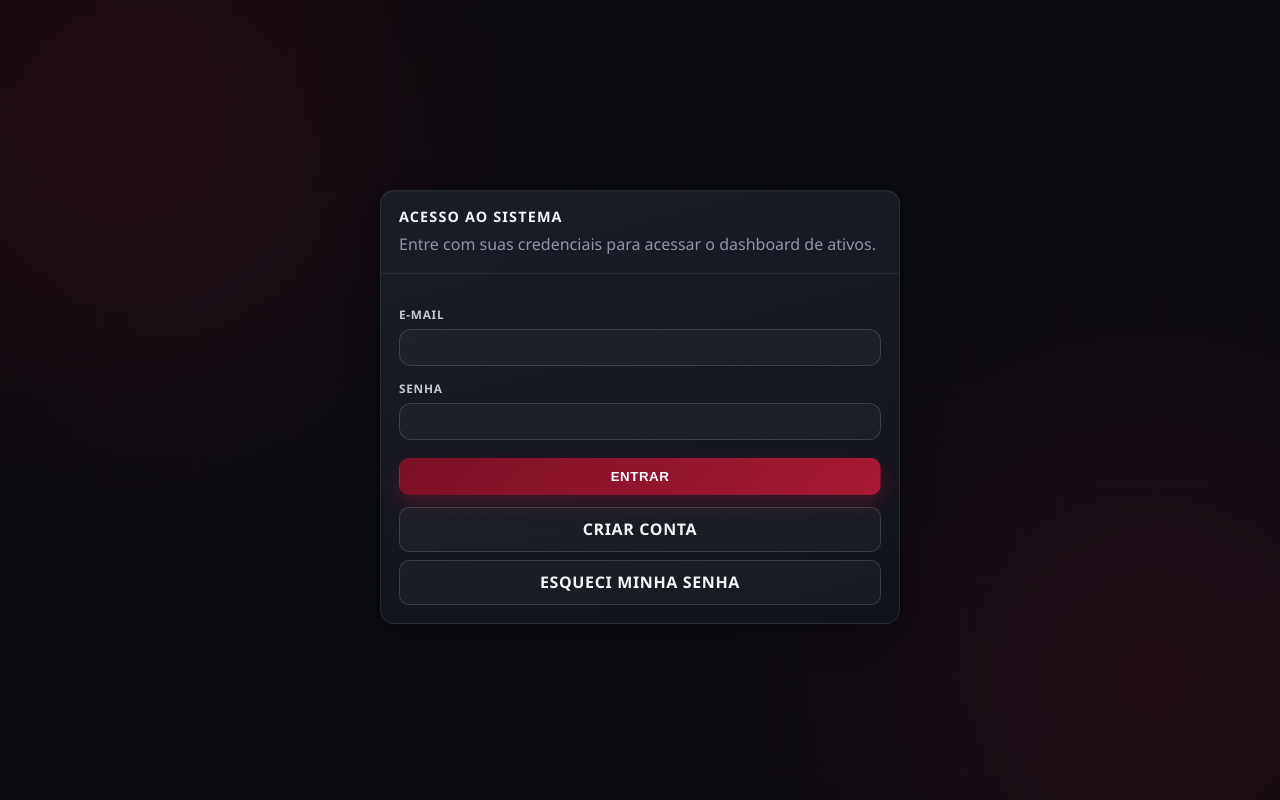
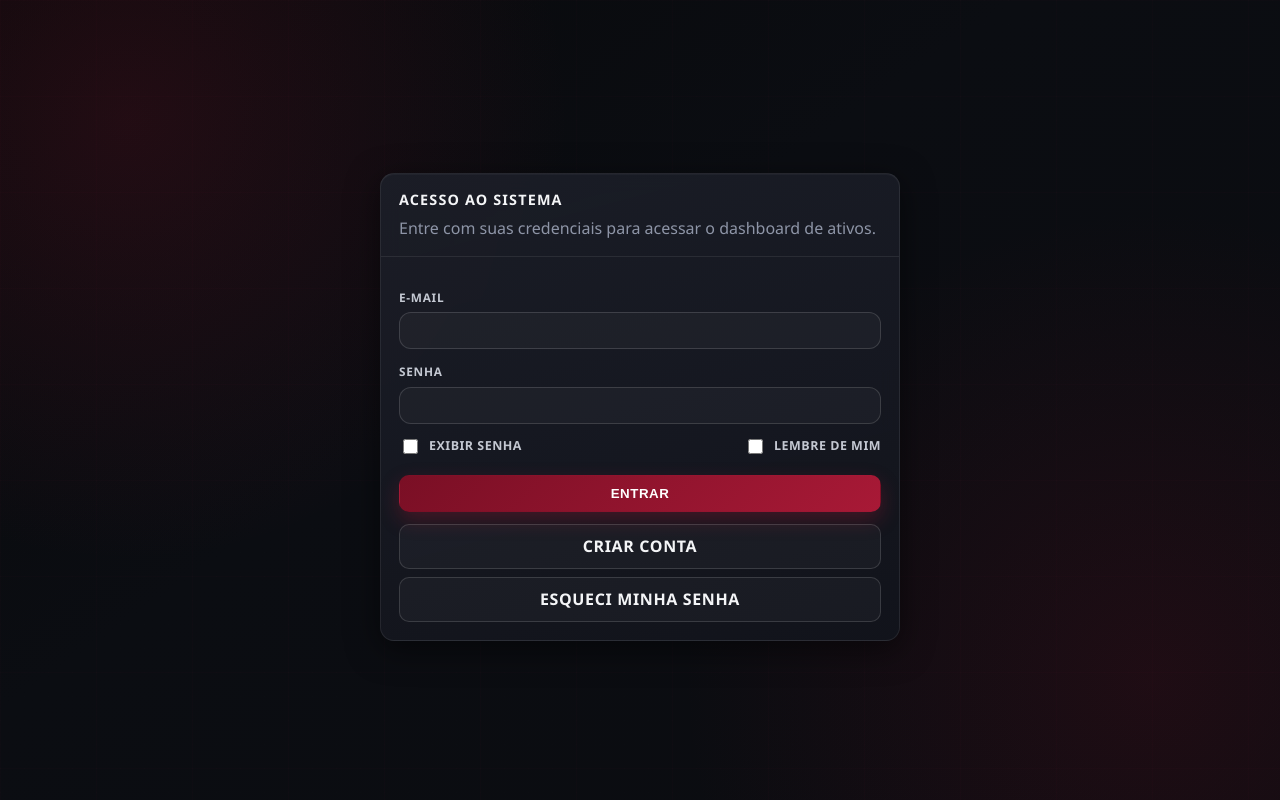
Before and after one commit to MtheusM2/controle-ativos, a Flask app: page / in a window 1280 px wide. Run offline with Flask 3, Linux system fonts and the light colour scheme; parts of the project's set-up code (start-up, migrations or seed data) failed here and were passed over.

Commit message:
feat: melhora alinhamento das tabelas e adiciona exibir senha e lembre de mim

```diff
--- a/web_app/routes/auth_routes.py
+++ b/web_app/routes/auth_routes.py
@@ -20,6 +20,14 @@ def _request_data() -> dict:
     if request.is_json:
         return request.get_json(silent=True) or {}
     return request.form.to_dict()
+
+
+def _parse_bool_flag(raw_value) -> bool:
+    """
+    Normaliza flags booleanas vindas de checkbox/form/json.
+    """
+    value = str(raw_value or "").strip().lower()
+    return value in {"1", "true", "on", "yes", "sim"}
 
 
 def _json_success(message: str, *, redirect_url: str | None = None, status: int = 200, **payload):
@@ -75,10 +83,13 @@ def registrar_rotas_auth(app, *, auth_service: AuthService, empresa_service: Emp
         dados = _request_data()
         email = dados.get("email", "")
         senha = dados.get("senha", "")
+        lembrar_me = _parse_bool_flag(dados.get("lembrar_me"))
 
         try:
             usuario = auth_service.autenticar(email, senha)
             session.clear()
+            # Quando habilitado, usa cookie permanente com TTL da configuracao central.
+            session.permanent = lembrar_me
             session["user_id"] = int(usuario.id)
             session["user_email"] = usuario.email
             session["user_perfil"] = usuario.perfil
--- a/web_app/static/css/style.css
+++ b/web_app/static/css/style.css
@@ -592,6 +600,34 @@ body.app-body {
     margin-top: 4px;
 }
 
+/* Opcoes compactas do login para melhorar UX sem alterar o fluxo de auth. */
+.auth-options-row {
+    display: flex;
+    align-items: center;
+    justify-content: space-between;
+    gap: 10px;
+    flex-wrap: wrap;
+    margin-top: -2px;
+}
+
+.auth-check {
+    display: inline-flex;
+    align-items: center;
+    gap: 8px;
+    font-size: 0.78rem;
+    color: var(--text-1);
+    letter-spacing: 0.04em;
+    text-transform: uppercase;
+    font-weight: 700;
+    cursor: pointer;
+}
+
+.auth-check input[type="checkbox"] {
+    accent-color: var(--wine-2);
+    width: 15px;
+    height: 15px;
+}
+
 .auth-links {
     margin-top: 12px;
     display: grid;
--- a/web_app/templates/index.html
+++ b/web_app/templates/index.html
@@ -36,6 +36,18 @@
                 >
             </div>
 
+            <div class="auth-options-row">
+                <label class="auth-check" for="mostrar-senha">
+                    <input type="checkbox" id="mostrar-senha">
+                    <span>Exibir senha</span>
+                </label>
+
+                <label class="auth-check" for="lembrar-me">
+                    <input type="checkbox" id="lembrar-me" name="lembrar_me" value="1">
+                    <span>Lembre de mim</span>
+                </label>
+            </div>
+
             <button type="submit" class="btn btn-primary auth-submit">
                 Entrar
             </button>
@@ -53,6 +65,8 @@
 <script>
     const loginForm = document.getElementById("login-form");
     const loginFeedback = document.getElementById("login-feedback");
+    const senhaInput = document.getElementById("senha");
+    const mostrarSenhaCheckbox = document.getElementById("mostrar-senha");
 
     function showLoginMessage(type, message) {
         loginFeedback.hidden = false;
@@ -76,6 +90,11 @@
         }
         return response.json();
     }
+
+    // Permite inspeção rápida do valor digitado sem alterar o envio do formulário.
+    mostrarSenhaCheckbox.addEventListener("change", () => {
+        senhaInput.type = mostrarSenhaCheckbox.checked ? "text" : "password";
+    });
 
     loginForm.addEventListener("submit", async (event) => {
         event.preventDefault();
```
Also changed, not shown: other parts of web_app/static/css/style.css (+79 -0 lines), tests/test_app.py (+34 -3 lines), web_app/templates/ativos.html (+15 -2 lines), web_app/templates/dashboard.html (+11 -2 lines).
